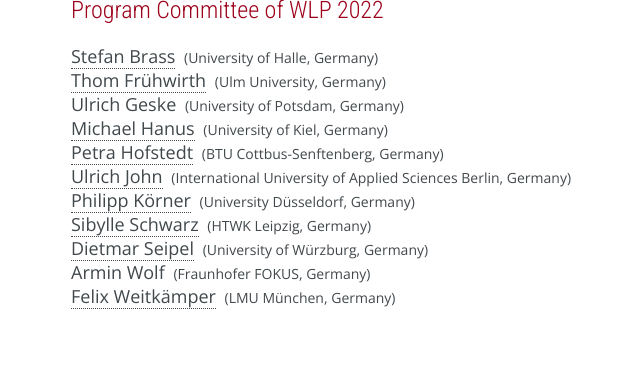
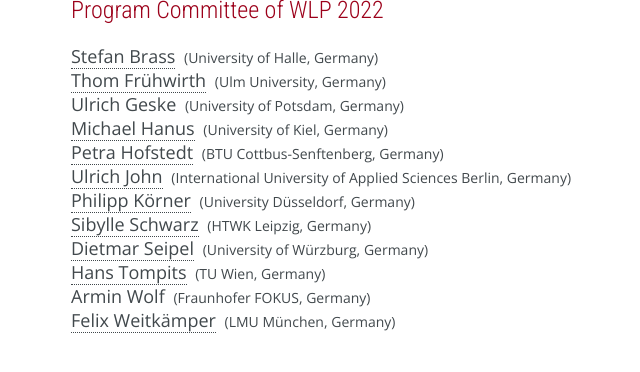
Before and after one commit to DFKI/wlp2022.dfki.de, a Jekyll site: the page built from index.html, in a window 1280 px wide and 900 px high, scrolled down 3785 px, cut to the strip 0-408 px from the top of the window. Shown: the top 372 px of the strip, without its empty margins (39-679 px from the left). Built offline with Jekyll 4.4.1, drawn with Linux system fonts in a browser that asks for light colours; nearby versions of some CDN libraries; library files that are not in the unit come from our copies.

Commit message:
Add Hans Tompits to PC

```diff
--- a/index.html
+++ b/index.html
@@ -246,6 +246,7 @@
             <a href="https://www.cs.hhu.de/lehrstuehle-und-arbeitsgruppen/softwaretechnik-und-programmiersprachen/unser-team/team/koerner" target="_blank">Philipp Körner</a> <span>(University Düsseldorf, Germany)</span><br />
             <a href="https://www.imn.htwk-leipzig.de/~schwarz/" target="_blank">Sibylle Schwarz</a> <span>(HTWK Leipzig, Germany)</span><br />
             <a href="https://www1.pub.informatik.uni-wuerzburg.de/databases/seipel_en.html" target="_blank">Dietmar Seipel</a> <span>(University of Würzburg, Germany)</span><br />
+            <a href="http://www.kr.tuwien.ac.at/staff/tompits/" target="_blank">Hans Tompits</a> <span>(TU Wien, Germany)</span><br />
             Armin Wolf <span>(Fraunhofer FOKUS, Germany)</span><br />
             <a href="https://www.pms.ifi.lmu.de/mitarbeiter/derzeitige/felix-weitkaemper/index.html" target="_blank">Felix Weitkämper</a> <span>(LMU München, Germany)</span><br />
          </p>
```
